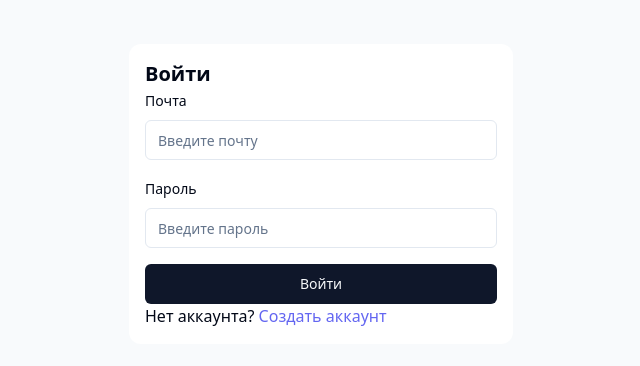
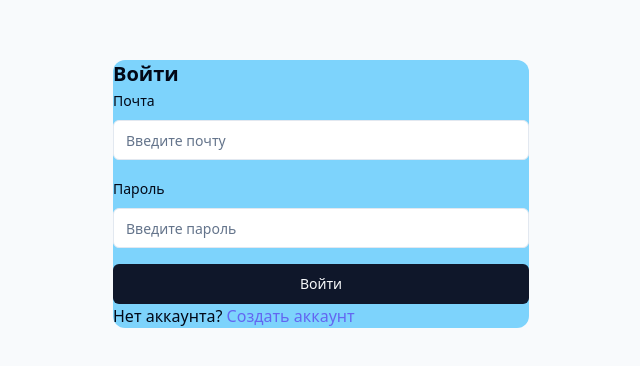
Before and after one commit to skyywhyy/front-december, a React (Vite) app: page /login in a window 1280 px wide. Shown: the part 206-572 px from the top of the page, without its empty margins (319-959 px from the left). Built offline with nearby package versions, Linux system fonts and the light colour scheme.

Commit message:
check login

```diff
--- a/src/App.tsx
+++ b/src/App.tsx
@@ -1,7 +1,6 @@
-import React from "react";
 import {
-    BrowserRouter, Navigate,
-    Route, Router, Routes,
+    BrowserRouter,
+    Route, Routes,
 } from "react-router-dom";
 import RegForm from "@/pages/Auth/RegForm.tsx";
 import LoginForm from "@/pages/Auth/LoginForm.tsx";
--- a/src/pages/Auth/LoginForm.tsx
+++ b/src/pages/Auth/LoginForm.tsx
@@ -35,8 +35,8 @@ const formSchema = z.object({
         }
         return (
             <div className="flex justify-center items-center w-screen h-screen bg-slate-50">
-                <div className="bg-white p-4 rounded-xl gap-4 w-96 flex-row justify-center">
-                    <Label className="text-xl font-semibold pb-4">
+                <div className="bg-sky-300 rounded-xl w-[416px]">
+                    <Label className="text-xl font-semibold">
                        Войти
                     </Label>
                     <Form {...form}>
--- a/src/pages/Contacts.tsx
+++ b/src/pages/Contacts.tsx
@@ -1,9 +1,9 @@
-import React from 'react';
+
 
 const Contacts = () => {
     return (
         <div className="text-7xl">
-            Контакты скоро будут честно  ‚‘)
+            Контакты скоро будут честно  ‚‘)ы ыыыыыыыыыы
         </div>
     );
 };
--- a/src/pages/Posts/Posts.tsx
+++ b/src/pages/Posts/Posts.tsx
@@ -1,4 +1,4 @@
-import React, {useState} from 'react';
+import {useState} from 'react';
 import {Label} from "@/components/ui/label.tsx";
 import logo from "@/assets/logo.png"
 import adv from "@/assets/adv.png"
--- a/tsconfig.json
+++ b/tsconfig.json
@@ -9,5 +9,5 @@
     "paths": {
       "@/*": ["./src/*"]
     }
-  }
+  },
 }
```
